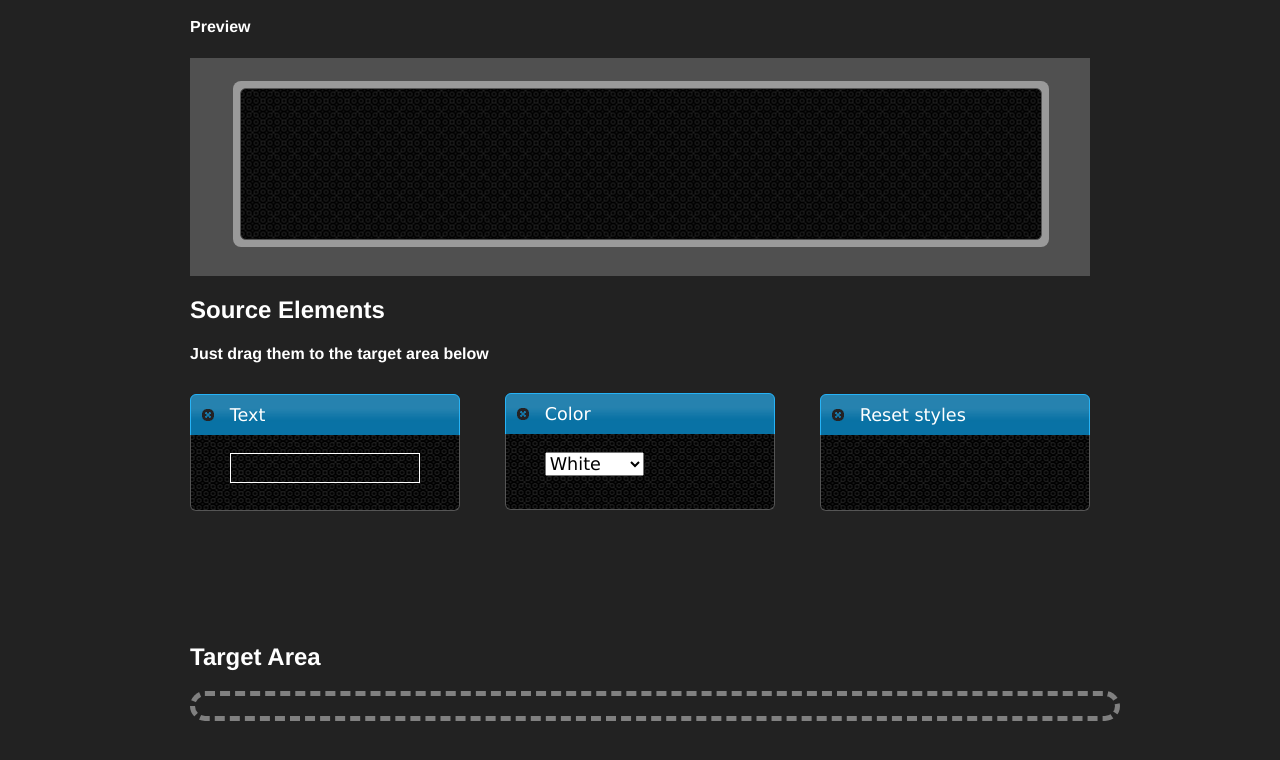
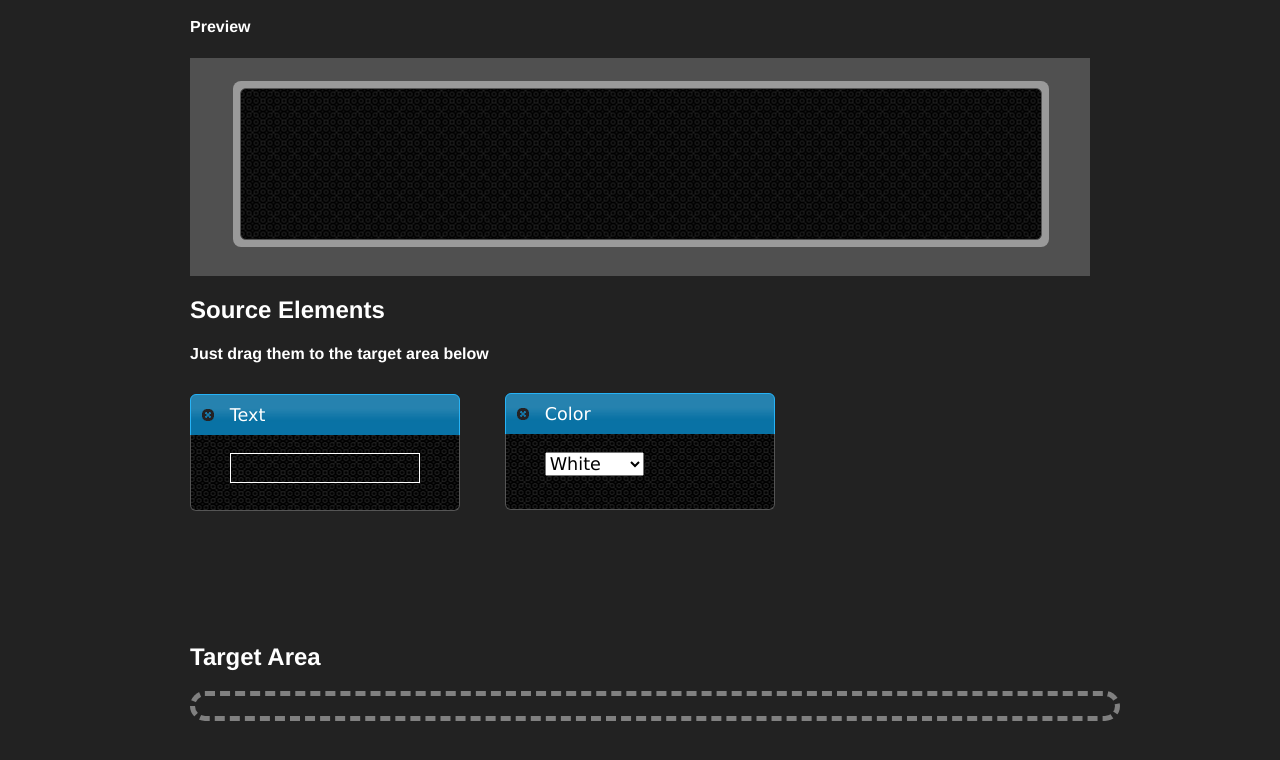
Before and after one commit to x3ro/PS1Gen, a plain HTML site: page index.html in a window 1280 px wide. Shown: the part 340-1100 px from the top of the page. Drawn offline with Linux system fonts and the light colour scheme.

Commit message:
Hide "Reset style" element for now, as it is not working properly

```diff
--- a/index.html
+++ b/index.html
@@ -98,7 +98,7 @@
 					</div>
 				</li>
 
-				<li class="last element resetElement">
+				<li class="last element resetElement" style="display: none;">
 					<h3 class="ui-accordion-header ui-helper-reset ui-state-default ui-state-active ui-corner-top" role="tab" aria-expanded="true" aria-selected="true" tabindex="0">
 						<span class="ui-icon ui-icon-circle-close"></span><a href="#">Reset styles</a>
 					</h3>
```
